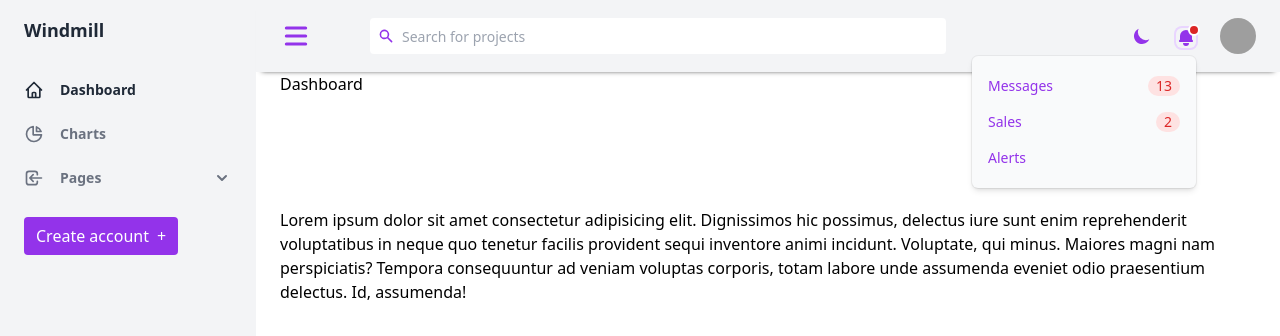
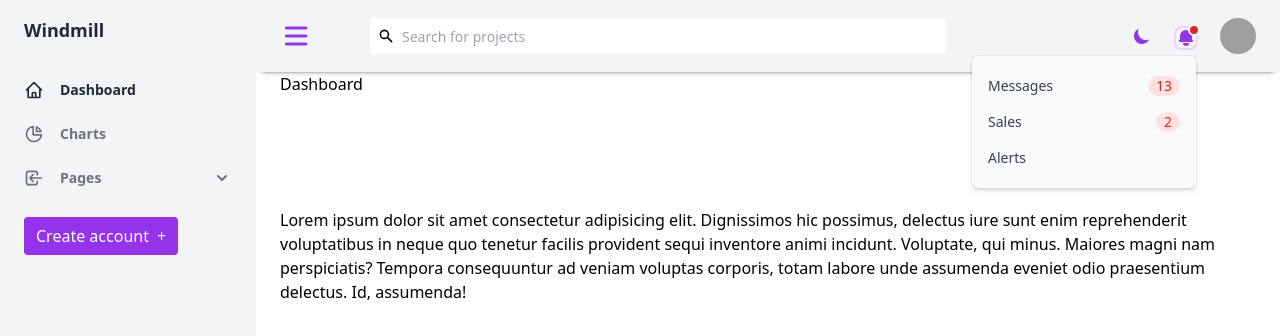
Before and after one commit to 99sudarshan/Dashboard_template, a React (Create React App) app: page /dashboard in a window 1280 px wide. Both pictures are taken after a click on the button 1186 px from the left and 37 px from the top of the page. Shown: the top 336 px of the page. Built offline with nearby package versions, Linux system fonts and the light colour scheme; grey boxes are pictures that could not be loaded.

Commit message:
dark mode customize on dropdown text

```diff
--- a/src/components/dashboard/static/navbar/Navbar.jsx
+++ b/src/components/dashboard/static/navbar/Navbar.jsx
@@ -25,10 +25,10 @@ const Navbar = () => {
         "z-40 py-4 bg-gray-100  [box-shadow:0_5px_5px_-6px_#333] dark:bg-gray-800"
       }
     >
-      <div className="container flex items-center justify-between h-full px-6 mx-auto text-purple-600 dark:text-gray-200">
+      <div className="container flex items-center justify-between h-full px-6 mx-auto ">
         {/* <!-- Mobile hamburger --> */}
         <button
-          className="p-1 mr-5 -ml-1 rounded-md  focus:outline-none focus:shadow-outline-purple"
+          className="p-1 mr-5 -ml-1 rounded-md text-purple-600 dark:text-gray-200 focus:outline-none focus:shadow-outline-purple"
           //   onClick={toggleSidebar}
           aria-label="Menu"
         >
@@ -50,7 +50,7 @@ const Navbar = () => {
         </div>
         <ul className="flex items-center flex-shrink-0 space-x-6">
           {/* <!-- Theme toggler --> */}
-          <li className="flex">
+          <li className="flex text-purple-600 dark:text-gray-200">
             <button
               className="rounded-md focus:outline-none focus:ring-purple-200 focus:ring-2"
               //   onClick={toggleMode}
@@ -71,7 +71,7 @@ const Navbar = () => {
           </li>
 
           {/* <!-- Notifications menu --> */}
-          <li className="relative">
+          <li className="relative text-purple-600 dark:text-gray-200">
             <button
               className="relative align-middle rounded-md focus:outline-none focus:ring-purple-200 focus:ring-2"
               onClick={() =>
@@ -93,7 +93,7 @@ const Navbar = () => {
               open={isNotificationsMenuOpen}
               setOpen={setIsNotificationsMenuOpen}
             >
-              <div className="flex flex-col justify-between  py-3 px-2 text-sm">
+              <div className="flex flex-col justify-between  py-3 px-2 text-sm text-gray-700 dark:text-gray-200">
                 <a
                   href="#"
                   className="flex justify-between items-center hover:bg-gray-200 py-2 px-2 rounded"
@@ -127,7 +127,7 @@ const Navbar = () => {
           {/* <!-- Profile menu --> */}
           <li className="relative">
             <button
-              className="rounded-full focus:ring-purple-200 focus:ring-2 focus:outline-none align-middle"
+              className="rounded-full focus:ring-purple-200 focus:ring-2 focus:outline-none align-middle text-purple-600 dark:text-gray-200"
               onClick={() => setIsProfileMenuOpen(!isProfileMenuOpen)}
               aria-label="Account"
               aria-haspopup="true"
@@ -145,7 +145,7 @@ const Navbar = () => {
               open={isProfileMenuOpen}
               setOpen={setIsProfileMenuOpen}
             >
-              <div className="flex flex-col justify-between py-3 px-2 text-sm font-medium">
+              <div className="flex flex-col justify-between py-3 px-2 text-sm font-medium text-gray-700 dark:text-gray-200">
                 <a
                   href="#"
                   className="flex gap-4 items-center hover:bg-gray-200 py-2 px-2 rounded"
```
